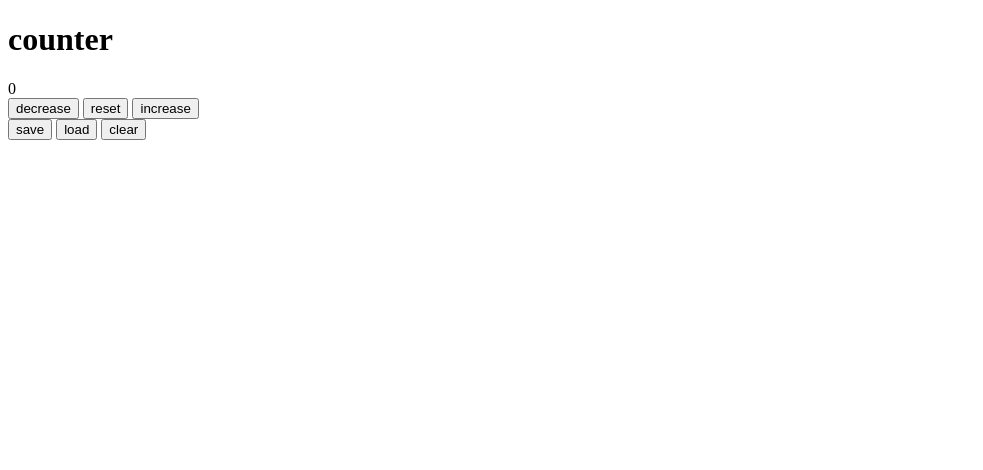
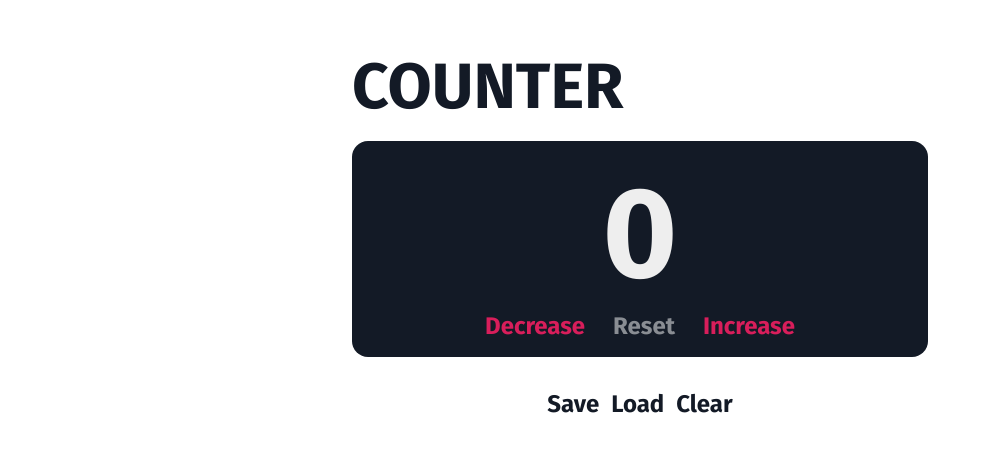
Before and after one commit to InjamulCSE15/Counter-Local-Storage, a plain HTML site: page index.html in a window 1280 px wide. Shown: the whole page, without its empty margins (0-983 px from the left). Drawn offline with Linux system fonts and the light colour scheme.

Commit message:
css coding completed

```diff
--- a/index.html
+++ b/index.html
@@ -14,7 +14,7 @@
 </head>
 <body>
 
-    <main>
+    <main class="main">
         <h1>counter</h1>
 
         <div class="container">
--- a/styles.css
+++ b/styles.css
@@ -1,13 +1,106 @@
+/* Google Font Link */
+@import url('https://fonts.googleapis.com/css2?family=Fira+Sans:wght@700&display=swap');
+
 :root {
     --primary: #d81e5b;
+    --secondary: #8a4fff;
+    --gray: #aaa;
+    --light: #eee;
+    --dark: #131a26;
 }
 
 
+* {
+    margin: 0;
+    box-sizing: border-box;
 
-* {
-    box-sizing: border-box;
+    font-family: 'Fira sans', sans-serif;
 }
 
 .body {
+    background: var(--light);
+}
+
+.main {
+
+    padding: 3rem 2rem;
+    max-width: 640px;
+    margin: 0 auto;
+
+}
+
+h1 {
+    color: var(--dark);
+    font-size: 4rem;
+    margin-bottom: 1rem;
+    text-transform: uppercase;
+}
+
+.container {
+    background: var(--dark);
+    padding: 1rem;
+    border-radius: 1rem;
+    color: var(--light);
+}
+
+.counter-value {
+    font-size: 8rem;
+    font-weight: 700;
+    text-align: center;
+}
+
+.counter-controls {
+    display: flex;
+    justify-content: center;
+    align-items: center;
+    margin: 0 -0.5rem;
+}
+
+.counter-controls button {
+    text-transform: capitalize;
+    margin: 0 0.5rem;
+}
+
+button {
+    appearance: none;
+    background: none;
+    border: none;
+    outline: none;
+    color: var(--primary);
+    font-size: 1.5rem;
+    font-weight: 700;
+    cursor: pointer;
+    transition: 0.4s ease-out;
+}
+
+button span {
+    display: block;
+    transition: 0.4s ease-out;
+}
+
+button[data-action="reset"] {
+    color: #fff;
+    opacity: 0.5;
+}
+
+button[data-action="reset"]:hover {
+    opacity: 1;
+}
+
+.save-clear {
+    margin-top: 2rem;
+    margin-left: -0.5rem;
+    margin-right: -0.5rem;
+    display: flex;
+    align-items: center;
+    justify-content: center;
+}
+
+.save-clear button {
+    color: var(--dark);
     text-transform: capitalize;
 }
+
+button:active {
+    transform: scale(1.1);
+}
```
